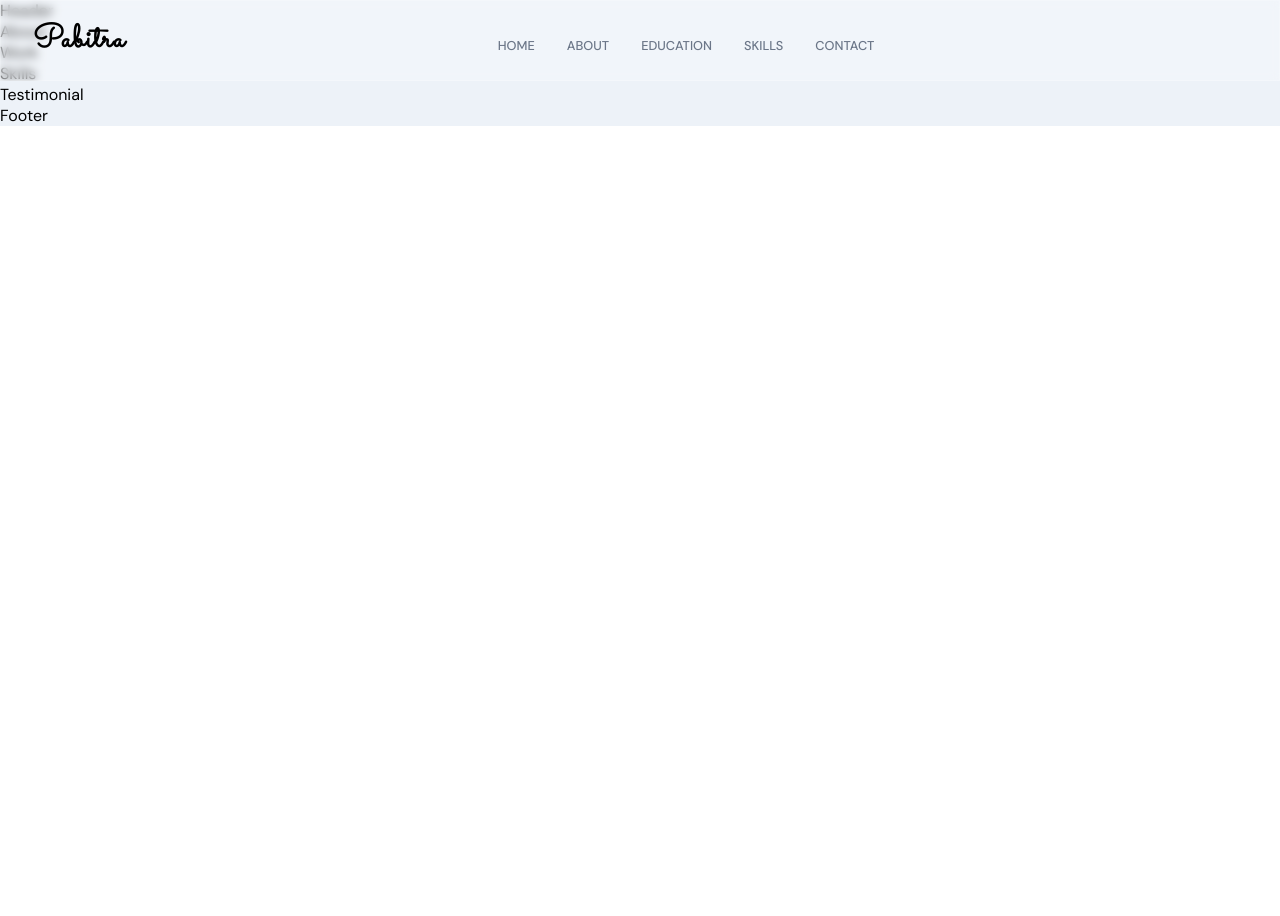
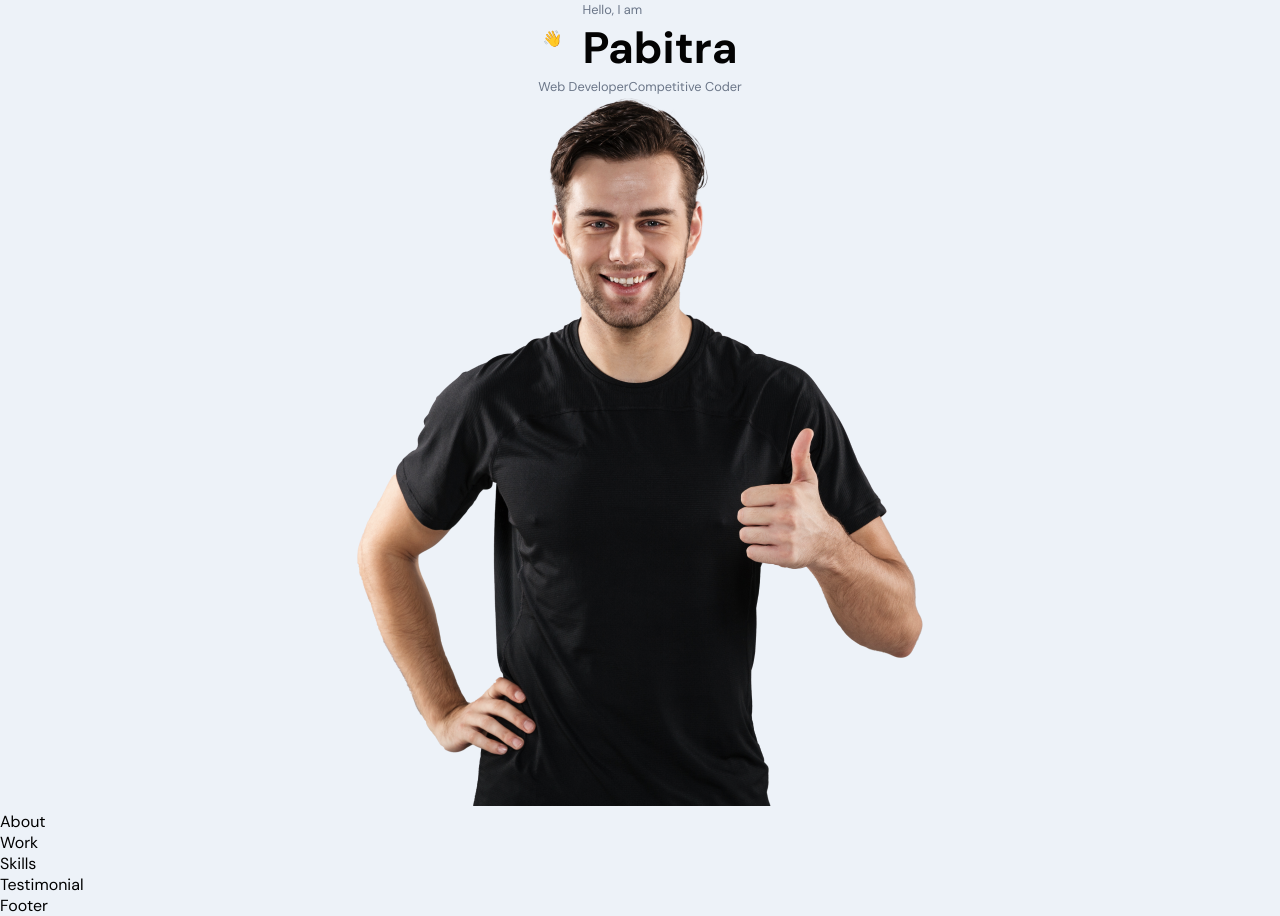
Before and after one commit to appu900/myPortfolio, a React (Create React App) app in the folder frontend/: page / in a window 1280 px wide. Before the commit the page ends 800 px from the top, so only its background shows below. Built offline with nearby package versions, Linux system fonts and the light colour scheme.

Commit message:
adding profile image

```diff
--- a/frontend/src/App.js
+++ b/frontend/src/App.js
@@ -5,7 +5,7 @@
 function App() {
   return (
     <div className="app">
-      <Navbar />
+      {/* <Navbar /> */}
       <Header />
       <About />
       <Work />
--- a/frontend/src/container/Header/Header.jsx
+++ b/frontend/src/container/Header/Header.jsx
@@ -1,10 +1,44 @@
-import React from 'react';
-import './Header.scss';
+import React from "react";
+import { motion } from "framer-motion";
+import { images } from "../../constants";
+import "./Header.scss";
 
 function Header() {
   return (
-    <div>Header</div>
-  )
+    <div className="app__header app__flex">
+      <motion.div
+        whileInView={{ x: [-100, 0], opacity: [0, 1] }}
+        transition={{ duration: 0.5 }}
+        className="app__header-info"
+      >
+        <div className="app__header-badge">
+          <div className="badge-cmp app__flex">
+            <span>👋</span>
+            <div style={{ marginLeft: 20 }}>
+              <p className="p-text">Hello, I am</p>
+              <h1 className="head-text">Pabitra</h1>
+            </div>
+          </div>
+
+          <div className="tag-cmp app__flex">
+            <p className="p-text">Web Developer</p>
+            <p className="p-text">Competitive Coder</p>
+          </div>
+
+          <motion.div
+            whileInView={{ opacity: [0, 1] }}
+            transition={{ duration: 0.5, delayChildren: 0.5 }}
+            className="app__header-img"
+          >
+            <img src={images.profile} alt="profile_background" />
+
+          </motion.div>
+
+          <motion.div></motion.div>
+        </div>
+      </motion.div>
+    </div>
+  );
 }
 
-export default Header
+export default Header;
```
